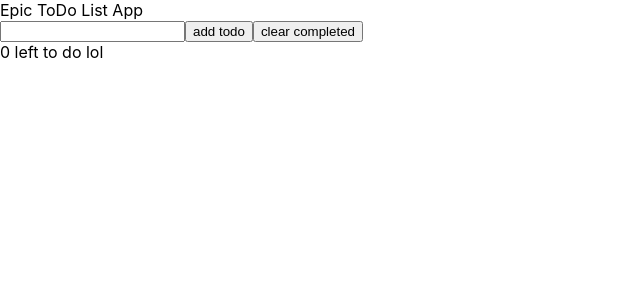
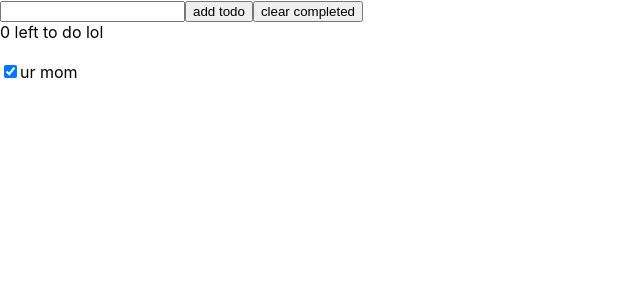
Before and after one commit to daminals/todolist, a React (Create React App) app: page / in a window 1280 px wide. Shown: the top 300 px of the page, without its empty margins (0-640 px from the left). Built offline with nearby package versions, Linux system fonts and the light colour scheme.

Commit message:
todo list app

```diff
--- a/src/App.js
+++ b/src/App.js
@@ -1,17 +1,31 @@
 import logo from './logo.svg';
 import './App.css';
-import React, { useState }  from 'react'; // react manages state, not app, and i want to store todos to render
+import React, { useState, useRef }  from 'react'; // react manages state, not app, and i want to store todos to render
 import TodoList from './TodoList';
 
 function App() {
-  const [todos, setTodos] = useState([]) // when website first loads, we have an empty state
+  // destructure array
+  const [todos, setTodos] = useState([{id:1, name: "ur mom", complete: true}]) // when website first loads, we have an empty state
+  const todoNameRef = useRef()
+
+  function handleAddTodo(e) {
+    const name = todoNameRef.current.value
+    if (name === '') return
+    setTodos(prevTodos => {
+      return [...prevTodos, {id: 1, name: name, complete: false}]
+    })
+    todoNameRef.current.value = null
+  }
+
   return (
     <> {/* wrap return in empty <> so that i only return one */}
-    <TodoList /> {/* // i can basically create my own component, so now todo list.js */}
-    <input type="text" />
-    <button>add todo</button>
+    <input ref={todoNameRef} type="text" />
+    <button onClick={handleAddTodo}>add todo</button>
     <button>clear completed</button>
     <div> 0 left to do lol </div>
+    <br></br>
+
+    <TodoList todos={todos} /> {/* // i can basically create my own component, so now todo list.js */}
     </>
   );
 }
--- /dev/null
+++ b/src/Todo.js
@@ -0,0 +1,12 @@
+import React from 'react'
+
+export default function Todo({ todo }) {
+    return (
+        <div>
+            <label>
+                <input  type="checkbox" checked={todo.complete}></input>
+                {todo.name}
+            </label>
+        </div>
+    )
+}
--- a/src/TodoList.js
+++ b/src/TodoList.js
@@ -1,9 +1,10 @@
-import React from 'react'
+import React from 'react';
+import Todo from './Todo';
 
-export default function TodoList() {
+export default function TodoList({ todos }) {
     return (
-        <div>
-            Epic ToDo List App
-        </div>
+            todos.map(todo => {
+            return <Todo key={todo.id} todo={todo} />
+        })
     )
 }
```
